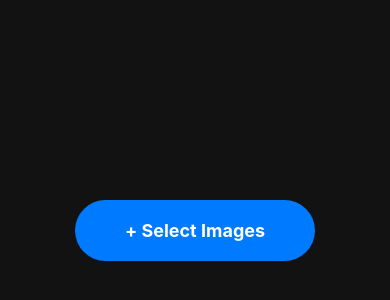
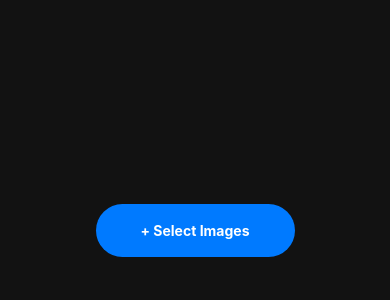
Before and after one commit to phildunn1981/SmartGallery, a React Native app: screen / in a window 390 px wide. Shown: the part 192-492 px from the top of the page. Built offline with nearby package versions, Linux system fonts and the light colour scheme.

Commit message:
Update App.js

```diff
--- a/App.js
+++ b/App.js
@@ -14,20 +14,20 @@ export default function App() {
   const [viewerKey, setViewerKey] = useState(0);
 
   useEffect(() => {
-    async function init() {
+    const init = async () => {
       try {
         await ScreenOrientation.unlockAsync();
         if (Platform.OS === 'android') {
           await NavigationBar.setBackgroundColorAsync('#000000');
           await NavigationBar.setButtonStyleAsync('light');
         }
-      } catch (e) { console.error(e); }
-    }
+      } catch (e) { /* Non-critical error */ }
+    };
     init();
   }, []);
 
   const pickImages = async () => {
-    setIsViewerVisible(false); // Close viewer to clear memory
+    setIsViewerVisible(false);
     let result = await ImagePicker.launchImageLibraryAsync({
       mediaTypes: ImagePicker.MediaTypeOptions.Images,
       allowsMultipleSelection: true,
@@ -38,26 +38,25 @@ export default function App() {
       const formatted = result.assets.map(asset => ({ url: asset.uri }));
       setImages(formatted);
       setRotation(0);
-      setViewerKey(k => k + 1); // Refresh the component to fix black screen
+      setViewerKey(k => k + 1); // Refresh viewer to prevent black screen
       setTimeout(() => setIsViewerVisible(true), 200);
     }
   };
 
-  const handleShare = async (uri) => {
-    if (uri) await Sharing.shareAsync(uri);
+  const handleShare = (uri) => {
+    if (uri) Sharing.shareAsync(uri);
   };
 
   return (
     <View style={styles.container}>
       <StatusBar barStyle="light-content" backgroundColor="#000000" />
-
       <View style={styles.center}>
         <TouchableOpacity style={styles.startBtn} onPress={pickImages}>
           <Text style={styles.startBtnText}>+ Select Images</Text>
         </TouchableOpacity>
       </View>
 
-      <Modal visible={isViewerVisible} transparent={false} animationType="fade">
+      <Modal visible={isViewerVisible} transparent={false}>
         <View style={{ flex: 1, backgroundColor: 'black' }}>
           <ImageViewer
             key={viewerKey}
@@ -72,29 +71,19 @@ export default function App() {
                   resizeMode="contain" />
               </View>
             )}
-            renderHeader={() => (
-              showControls && (
+            renderHeader={() => showControls && (
               <SafeAreaView style={styles.headerContainer}>
-                  <TouchableOpacity style={styles.headerBtn} onPress={() => setIsViewerVisible(false)}>
-                    <Text style={styles.headerBtnText}>✕ Back</Text>
-                  </TouchableOpacity>
-                  <TouchableOpacity style={styles.headerBtn} onPress={() => setRotation(r => (r+90)%360)}>
-                    <Text style={styles.headerBtnText}>⟳ Rotate</Text>
-                  </TouchableOpacity>
-                  <TouchableOpacity style={styles.headerBtn} onPress={pickImages}>
-                    <Text style={styles.headerBtnText}>🔄 Pick New</Text>
-                  </TouchableOpacity>
+                <TouchableOpacity style={styles.headerBtn} onPress={() => setIsViewerVisible(false)}><Text style={styles.headerBtnText}>✕ Back</Text></TouchableOpacity>
+                <TouchableOpacity style={styles.headerBtn} onPress={() => setRotation(r => (r+90)%360)}><Text style={styles.headerBtnText}>⟳ Rotate</Text></TouchableOpacity>
+                <TouchableOpacity style={styles.headerBtn} onPress={pickImages}><Text style={styles.headerBtnText}>🔄 New</Text></TouchableOpacity>
               </SafeAreaView>
-              )
             )}
-            renderFooter={(index) => (
-              showControls && (
+            renderFooter={(index) => showControls && (
               <View style={styles.footerFix}>
                 <TouchableOpacity style={styles.minimalShareBtn} onPress={() => handleShare(images[index].url)}>
                   <Text numberOfLines={1} style={styles.minimalShareText}>📤 Share This One</Text>
                 </TouchableOpacity>
               </View>
-              )
             )}
           />
         </View>
@@ -106,29 +95,12 @@ export default function App() {
 const styles = StyleSheet.create({
   container: { flex: 1, backgroundColor: '#121212' },
   center: { flex: 1, justifyContent: 'center', alignItems: 'center' },
-  startBtn: { backgroundColor: '#007AFF', paddingVertical: 20, paddingHorizontal: 50, borderRadius: 35 },
-  startBtnText: { color: 'white', fontWeight: 'bold', fontSize: 18 },
-
+  startBtn: { backgroundColor: '#007AFF', paddingVertical: 18, paddingHorizontal: 45, borderRadius: 30 },
+  startBtnText: { color: 'white', fontWeight: 'bold' },
   headerContainer: { position: 'absolute', top: 50, left: 0, right: 0, zIndex: 100, flexDirection: 'row', justifyContent: 'space-evenly' },
-  headerBtn: { backgroundColor: 'rgba(0,0,0,0.8)', paddingVertical: 12, paddingHorizontal: 18, borderRadius: 15 },
-  headerBtnText: { color: 'white', fontWeight: 'bold', fontSize: 12 },
-
-  footerFix: {
-    position: 'absolute',
-    bottom: 120, // INCREASED: Keeps button above Android's navigation bar
-    left: 20,
-    zIndex: 999
-  },
-  minimalShareBtn: {
-    backgroundColor: 'rgba(255, 255, 255, 0.15)',
-    height: 50,
-    paddingHorizontal: 30,
-    borderRadius: 25,
-    borderWidth: 1.2,
-    borderColor: 'rgba(255, 255, 255, 0.4)',
-    flexDirection: 'row',
-    alignItems: 'center',
-    justifyContent: 'center'
-  },
-  minimalShareText: { color: 'white', fontWeight: 'bold', fontSize: 15, flexWrap: 'nowrap' }
+  headerBtn: { backgroundColor: 'rgba(0,0,0,0.7)', padding: 12, borderRadius: 12 },
+  headerBtnText: { color: 'white', fontSize: 13, fontWeight: 'bold' },
+  footerFix: { position: 'absolute', bottom: 120, left: 25, zIndex: 999 },
+  minimalShareBtn: { backgroundColor: 'rgba(255, 255, 255, 0.15)', height: 50, paddingHorizontal: 25, borderRadius: 25, borderWidth: 1, borderColor: 'rgba(255, 255, 255, 0.3)', justifyContent: 'center' },
+  minimalShareText: { color: 'white', fontWeight: 'bold' }
 });
```
Lines whose indentation alone changed are shown as unchanged.
